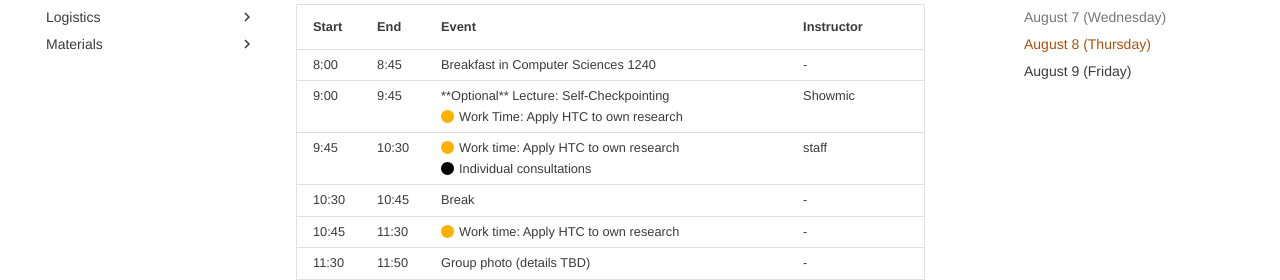
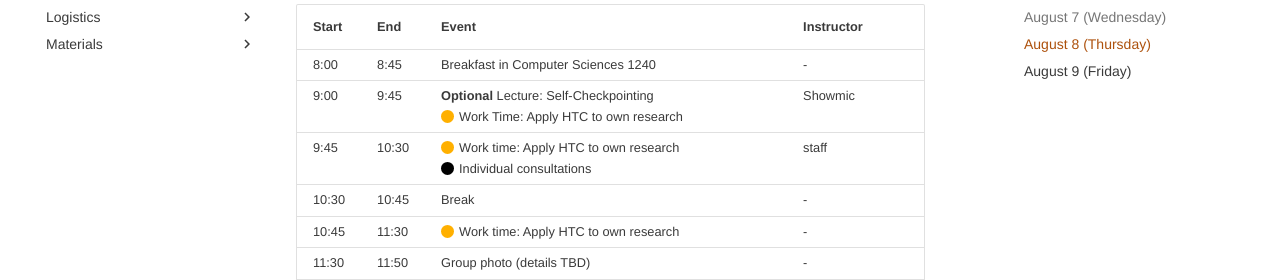
Before and after one commit to osg-htc/school-2024, an MkDocs documentation site: the page built from docs/schedule.md, in a window 1280 px wide and 900 px high, scrolled down 3757 px. Shown: the part 172-452 px from the top of the window. Built offline with MkDocs 1.6.1 and Material for MkDocs 9.7.7, drawn with Linux system fonts in a browser that asks for light colours.

Commit message:
Another typo

```diff
--- a/docs/schedule.md
+++ b/docs/schedule.md
@@ -427,7 +427,7 @@ or to get there however you like.
       <td>9:00</td>
       <td>9:45</td>
       <td>
-        **Optional** Lecture: Self-Checkpointing<br>
+        <strong>Optional</strong> Lecture: Self-Checkpointing<br>
         <span class="before-dot text-light-orange">Work Time: Apply HTC to own research</span>
       </td>
       <td>Showmic</td>
```
